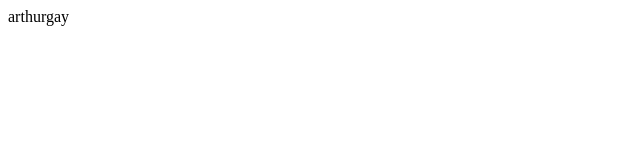
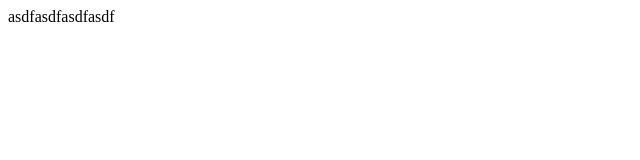
Before and after one commit to j0ttaape/MineScript, a plain HTML site: page index.html in a window 1280 px wide. Shown: the full height of the page, 0-640 px from the left. Drawn offline with Linux system fonts and the light colour scheme.

Commit message:
alterei o codigo

```diff
--- a/index.html
+++ b/index.html
@@ -1 +1 @@
-<p>arthurgay</p>
+<p>asdfasdfasdfasdf</p>
```
